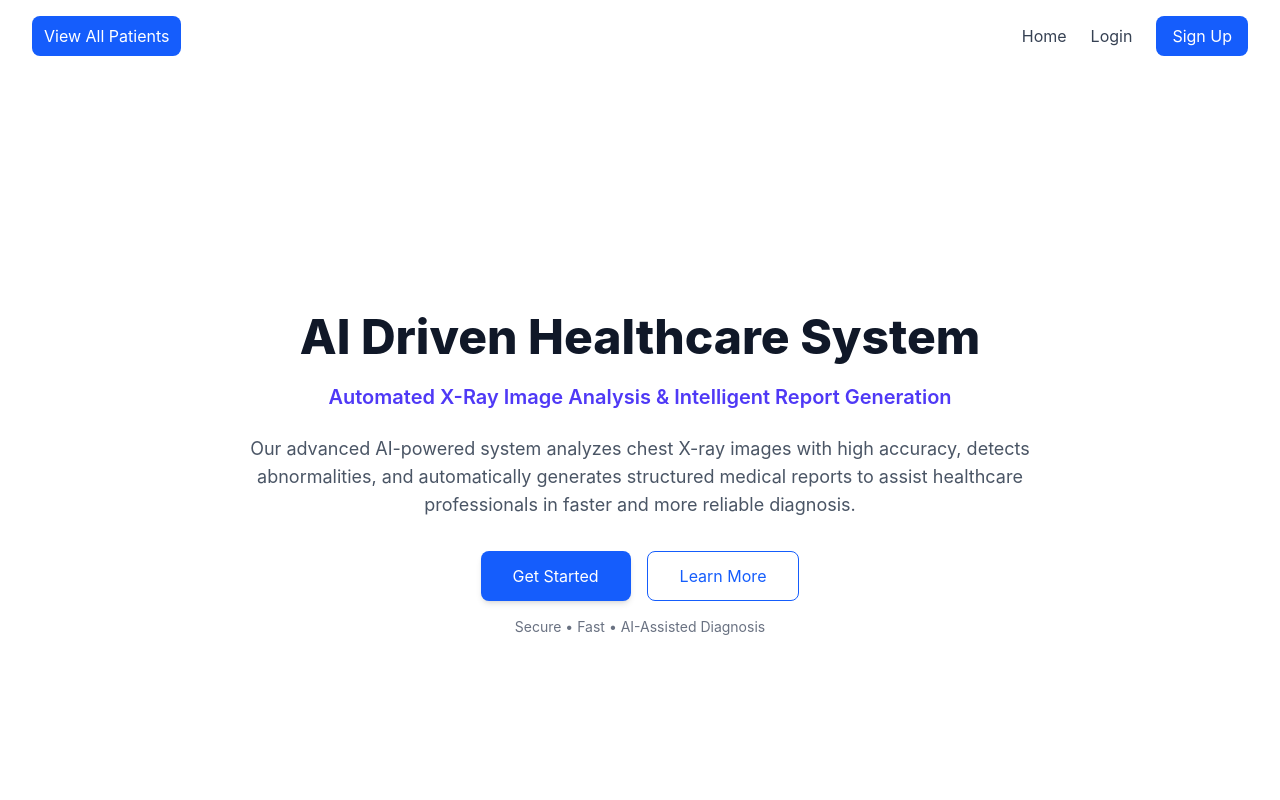
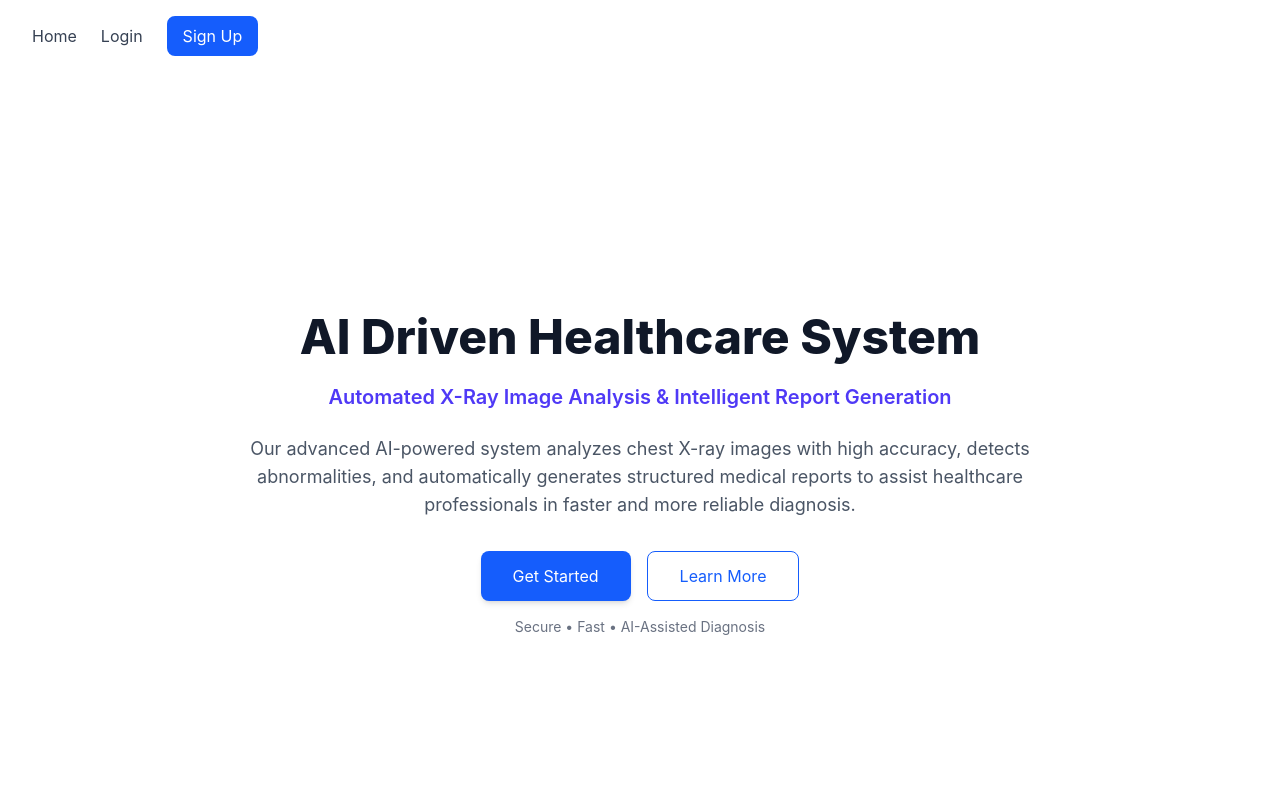
Before and after one commit to rashid9110/AI_diagnosis_system_frontend, a React app in the folder frontend/: page / in a window 1280 px wide. Shown: the top 800 px of the page. Built offline with nearby package versions, Linux system fonts and the light colour scheme; the HTML template or start-up script is replaced by a standard one.

Commit message:
Change view All patient button show only when user login

```diff
--- a/frontend/src/Layout/Layout.jsx
+++ b/frontend/src/Layout/Layout.jsx
@@ -63,12 +63,14 @@ function Layout({ children }) {
       {/* 🔷 Header */}
       <header className="bg-white shadow-md px-8 py-4 flex justify-between items-center">
         {/* Logo */}
+        {isLoggedIn ? (
           <Link
             to="/patients"
             className="bg-blue-600 text-white px-3 py-2 rounded-lg hover:bg-green-700"
           >
             View All Patients
           </Link>
+        ) : null}
 
         {/* Nav */}
         <nav className="flex items-center gap-6">
@@ -77,7 +79,6 @@ function Layout({ children }) {
           </Link>
 
           {isLoggedIn ? (
-
             <button
               onClick={handleLogout}
               className="text-red-500 hover:text-red-700"
@@ -111,7 +112,10 @@ function Layout({ children }) {
         <p className="mt-2 font-medium">Developed by:</p>
 
         <div className="mt-1 space-y-1">
-          <p>MD RASHID ALAM, FARHAN ALI, GAURAV KUMAR GUPTA, ILMA PARVEEN, MD YUSUF AYUB</p>
+          <p>
+            MD RASHID ALAM, FARHAN ALI, GAURAV KUMAR GUPTA, ILMA PARVEEN, MD
+            YUSUF AYUB
+          </p>
         </div>
       </footer>
     </div>
```
Lines whose indentation alone changed are shown as unchanged.
